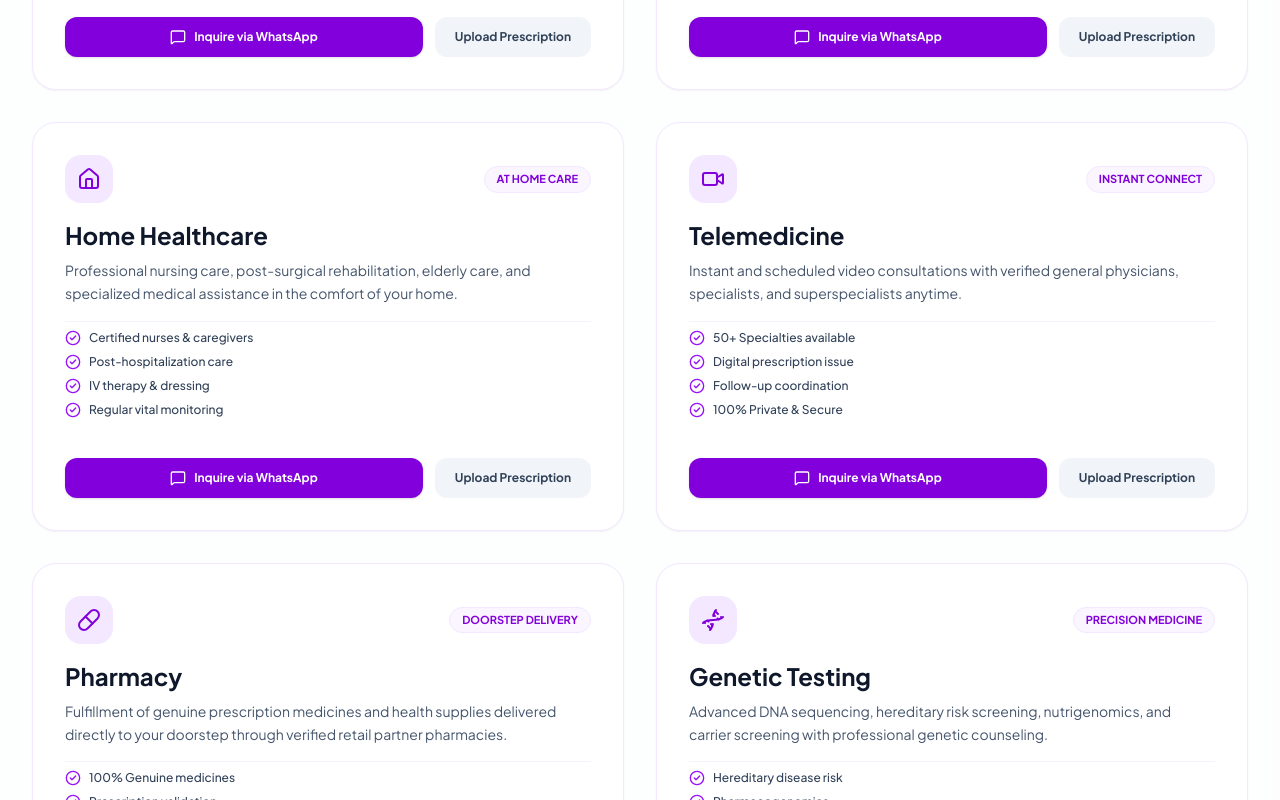
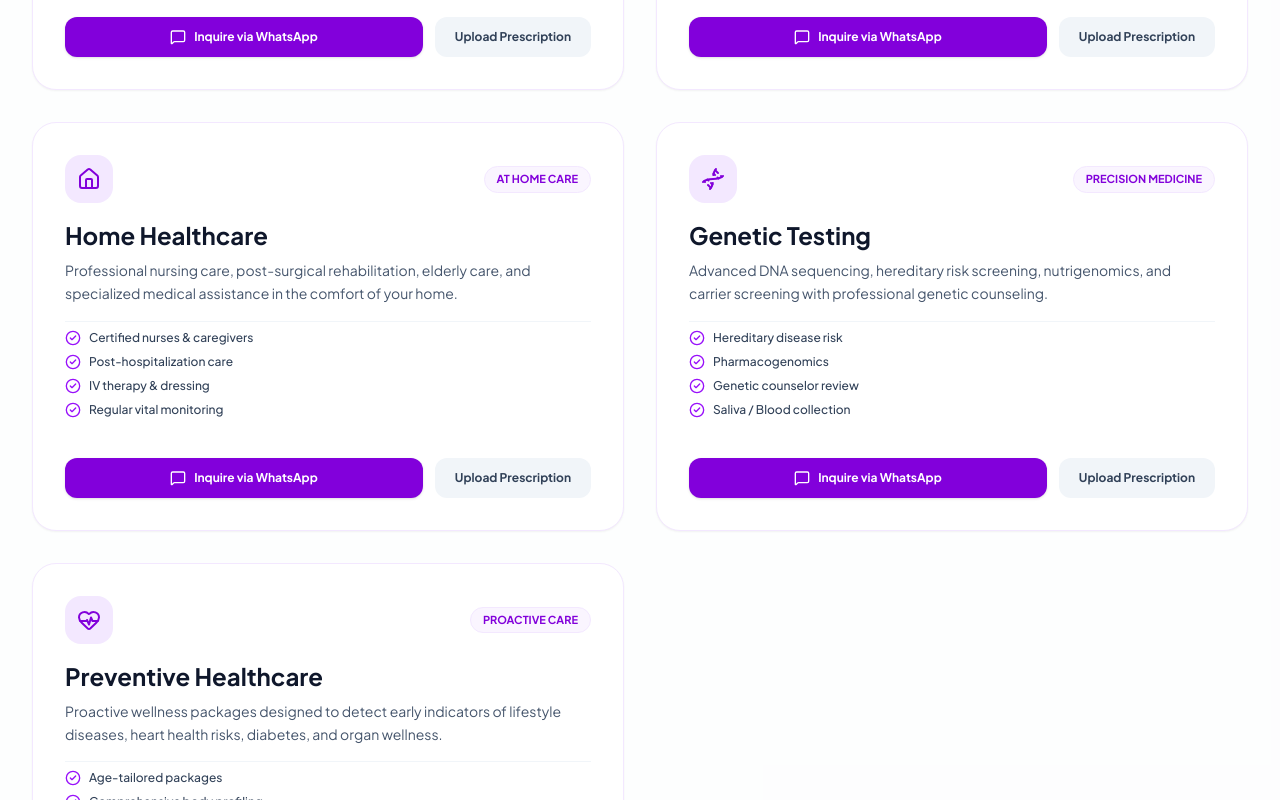
Before and after one commit to Tarunmakode123/healthexpressweb, a React (Vite) app: page /services in a window 1280 px wide. Shown: the part 760-1560 px from the top of the page. Built offline with nearby package versions, Linux system fonts and the light colour scheme.

Commit message:
fix: remove Telemedicine and Pharmacy services, enhance Indian WhatsApp prefilled messages

```diff
--- a/src/components/sections/FAQSection.jsx
+++ b/src/components/sections/FAQSection.jsx
@@ -7,7 +7,7 @@ export default function FAQSection() {
   const faqs = [
     {
       q: 'What is Health Express?',
-      a: 'Health Express is a healthcare marketplace that helps people discover, compare and arrange healthcare services through participating providers. Services can include diagnostics, imaging, home healthcare, telemedicine, pharmacy, genetic testing and preventive healthcare, depending on location and availability.'
+      a: 'Health Express is a healthcare platform that helps people discover, compare and arrange healthcare services through participating providers. Services include diagnostics, imaging, home healthcare nursing, genetic testing, and preventive healthcare, depending on location and availability.'
     },
     {
       q: 'How does Health Express work?',
--- a/src/components/sections/WhyHealthExpressSection.jsx
+++ b/src/components/sections/WhyHealthExpressSection.jsx
@@ -11,7 +11,7 @@ export default function WhyHealthExpressSection() {
     {
       icon: Grid,
       title: 'Multiple healthcare services',
-      description: 'Access diagnostics, home healthcare, telemedicine, pharmacy, genetic testing and preventive health services through one platform.'
+      description: 'Access diagnostics, home healthcare, genetic testing, imaging, and preventive health services through one platform.'
     },
     {
       icon: Share2,
@@ -21,7 +21,7 @@ export default function WhyHealthExpressSection() {
     {
       icon: Home,
       title: 'Designed for convenience',
-      description: 'From home sample collection to virtual consultations and home healthcare, access services in ways that fit your life.'
+      description: 'From home sample collection to home healthcare nursing, access services in ways that fit your life.'
     },
     {
       icon: HeartHandshake,
--- a/src/data/cities.js
+++ b/src/data/cities.js
@@ -4,34 +4,34 @@ export const CITIES_DATA = [
     name: 'Bangalore',
     tagline: 'Silicon Valley of India',
     image: 'https://images.unsplash.com/photo-1596176530529-78163a4f7af2?auto=format&fit=crop&w=800&q=80',
-    availableServices: ['Diagnostics', 'Home Healthcare', 'Telemedicine', 'Imaging', 'Pharmacy']
+    availableServices: ['Diagnostics', 'Home Healthcare', 'Imaging', 'Preventive Health']
   },
   {
     id: 'hyderabad',
     name: 'Hyderabad',
     tagline: 'City of Pearls & Tech',
     image: 'https://images.unsplash.com/photo-1605649487212-47bdab064df7?auto=format&fit=crop&w=800&q=80',
-    availableServices: ['Diagnostics', 'Home Healthcare', 'Telemedicine', 'Genetic Testing']
+    availableServices: ['Diagnostics', 'Home Healthcare', 'Genetic Testing']
   },
   {
     id: 'mumbai',
     name: 'Mumbai',
     tagline: 'Financial Capital',
     image: 'https://images.unsplash.com/photo-1570168007204-dfb528c6958f?auto=format&fit=crop&w=800&q=80',
-    availableServices: ['Diagnostics', 'Imaging', 'Telemedicine', 'Home Healthcare', 'Pharmacy']
+    availableServices: ['Diagnostics', 'Imaging', 'Home Healthcare']
   },
   {
     id: 'delhi-ncr',
     name: 'Delhi NCR',
     tagline: 'Capital Region',
     image: 'https://images.unsplash.com/photo-1587474260584-136574528ed5?auto=format&fit=crop&w=800&q=80',
-    availableServices: ['Diagnostics', 'Home Healthcare', 'Telemedicine', 'Preventive Checkups']
+    availableServices: ['Diagnostics', 'Home Healthcare', 'Preventive Checkups']
   },
   {
     id: 'pune',
     name: 'Pune',
     tagline: 'Cultural & Education Hub',
     image: 'https://images.unsplash.com/photo-1627894099066-8800ff8e5e8e?auto=format&fit=crop&w=800&q=80',
-    availableServices: ['Diagnostics', 'Home Healthcare', 'Telemedicine', 'Pharmacy']
+    availableServices: ['Diagnostics', 'Home Healthcare', 'Preventive Checkups']
   }
 ];
--- a/src/data/services.js
+++ b/src/data/services.js
@@ -30,26 +30,6 @@ export const SERVICES_DATA = [
     features: ['Certified nurses & caregivers', 'Post-hospitalization care', 'IV therapy & dressing', 'Regular vital monitoring']
   },
   {
-    id: 'telemedicine',
-    slug: 'telemedicine',
-    title: 'Telemedicine',
-    shortDesc: 'Consult with healthcare professionals',
-    description: 'Instant and scheduled video consultations with verified general physicians, specialists, and superspecialists anytime.',
-    iconName: 'Video',
-    badge: 'Instant Connect',
-    features: ['50+ Specialties available', 'Digital prescription issue', 'Follow-up coordination', '100% Private & Secure']
-  },
-  {
-    id: 'pharmacy',
-    slug: 'pharmacy',
-    title: 'Pharmacy',
-    shortDesc: 'Medicines through partner pharmacies',
-    description: 'Fulfillment of genuine prescription medicines and health supplies delivered directly to your doorstep through verified retail partner pharmacies.',
-    iconName: 'Pill',
-    badge: 'Doorstep Delivery',
-    features: ['100% Genuine medicines', 'Prescription validation', 'Temperature-controlled delivery', 'Refill reminders']
-  },
-  {
     id: 'genetic-testing',
     slug: 'genetic-testing',
     title: 'Genetic Testing',
--- a/src/pages/ContactPage.jsx
+++ b/src/pages/ContactPage.jsx
@@ -120,9 +120,8 @@ export default function ContactPage() {
                   <option value="Diagnostics">Diagnostics & Blood Tests</option>
                   <option value="Imaging">Imaging (MRI, CT, X-Ray)</option>
                   <option value="Home Care">Home Healthcare & Nursing</option>
-                  <option value="Telemedicine">Doctor Teleconsultation</option>
                   <option value="Preventive">Preventive Health Checkup</option>
-                  <option value="Pharmacy">Pharmacy & Medicines</option>
+                  <option value="Genomics">Genetic Testing</option>
                 </select>
               </div>
 
--- a/src/pages/ServicesPage.jsx
+++ b/src/pages/ServicesPage.jsx
@@ -1,14 +1,12 @@
 import React from 'react';
 import { SERVICES_DATA } from '../data/services';
-import { FlaskConical, Camera, Home, Video, Pill, Dna, HeartPulse, ArrowRight, CheckCircle2, MessageSquare } from 'lucide-react';
+import { FlaskConical, Camera, Home, Dna, HeartPulse, ArrowRight, CheckCircle2, MessageSquare } from 'lucide-react';
 import { openWhatsApp, DEFAULT_MESSAGES } from '../utils/whatsapp';
 
 const iconMap = {
   FlaskConical,
   Camera,
   Home,
-  Video,
-  Pill,
   Dna,
   HeartPulse
 };
@@ -27,7 +25,7 @@ export default function ServicesPage({ onOpenUploadModal }) {
             Comprehensive Healthcare Services
           </h1>
           <p className="text-base sm:text-lg text-slate-600">
-            From routine blood testing to home care nursing, telemedicine, and genetic profiling — Health Express brings top healthcare providers together.
+            From routine blood testing to home care nursing, diagnostic imaging, and genetic profiling — Health Express brings top healthcare providers together.
           </p>
         </div>
 
--- a/src/utils/whatsapp.js
+++ b/src/utils/whatsapp.js
@@ -1,6 +1,7 @@
 /**
  * Health Express WhatsApp Integration Utility
  * Configurable via environment variables.
+ * Formatted with warm, professional Indian healthcare messaging lingo.
  */
 
 export const WHATSAPP_NUMBER = import.meta.env.VITE_HEALTH_EXPRESS_WHATSAPP_NUMBER ||
@@ -9,13 +10,13 @@ export const WHATSAPP_NUMBER = import.meta.env.VITE_HEALTH_EXPRESS_WHATSAPP_NUMB
   "918123414120"; // Dedicated WhatsApp number: +91 81234 14120
 
 export const DEFAULT_MESSAGES = {
-  general: "Hello Health Express, I would like help with a prescription / healthcare service.",
-  prescription: "Hello Health Express, I would like to upload/send my prescription / medical requirement. Please coordinate my service.",
-  preventive: "Hello Health Express, I am interested in exploring preventive health checkups and packages.",
-  service: (serviceName) => `Hello Health Express, I would like to inquire about ${serviceName}.`,
-  test: (testName) => `Hello Health Express, I would like to book or inquire about the ${testName}.`,
-  city: (cityName) => `Hello Health Express, I am looking for healthcare services available in ${cityName}.`,
-  provider: "Hello Health Express, I am a healthcare / diagnostic provider interested in partnering with Health Express."
+  general: "Namaste Health Express! I would like help coordinating healthcare services for myself / my family.",
+  prescription: "Namaste Health Express! I would like to share my prescription / medical order for coordination.",
+  preventive: "Namaste Health Express! I am interested in exploring Preventive Health Packages.",
+  service: (serviceName) => `Namaste Health Express! I am interested in ${serviceName}. Please share available options and booking details.`,
+  test: (testName) => `Namaste Health Express! I am interested in ${testName}. Please share test details, pricing, and home sample collection availability.`,
+  city: (cityName) => `Namaste Health Express! I am looking for available healthcare services in ${cityName}.`,
+  provider: "Namaste Health Express! I am a healthcare / diagnostic provider interested in partnering with Health Express."
 };
 
 /**
```
